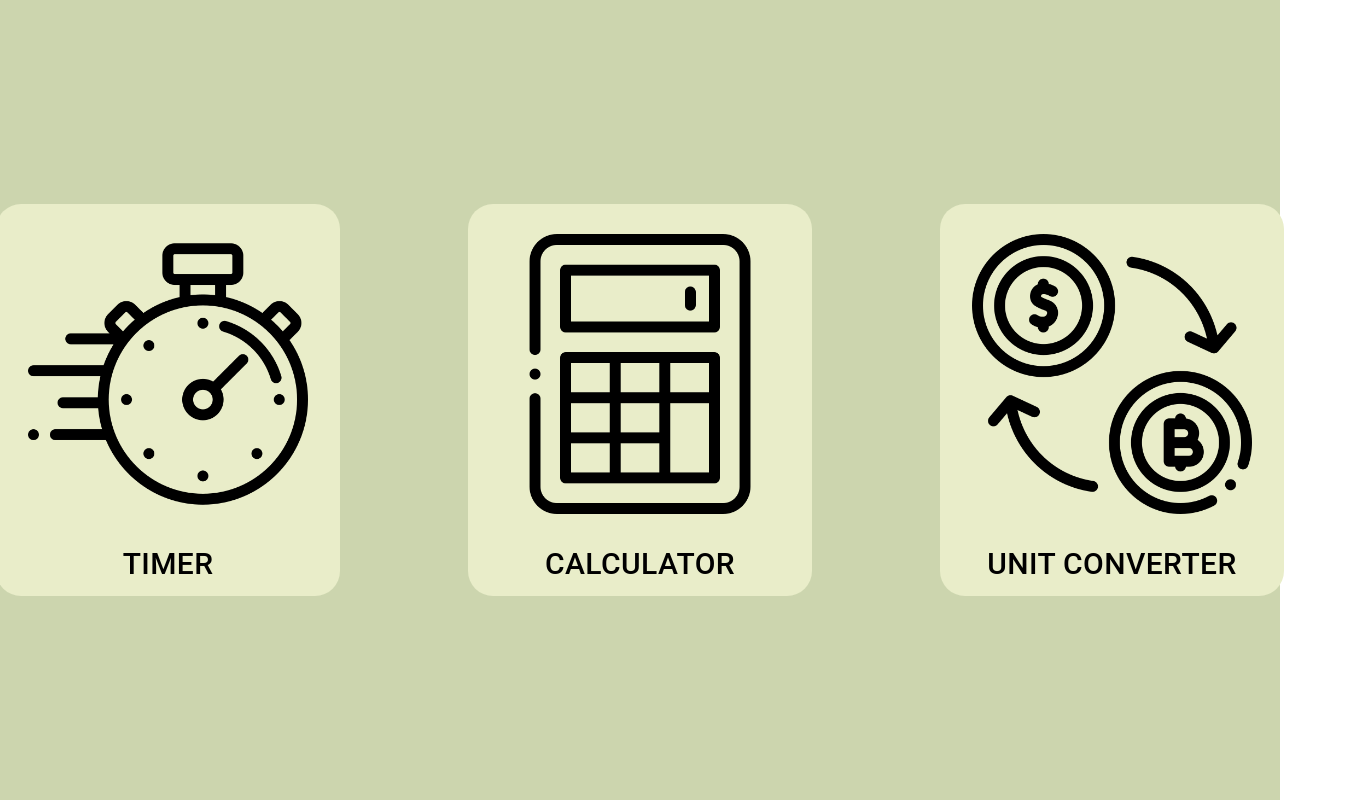
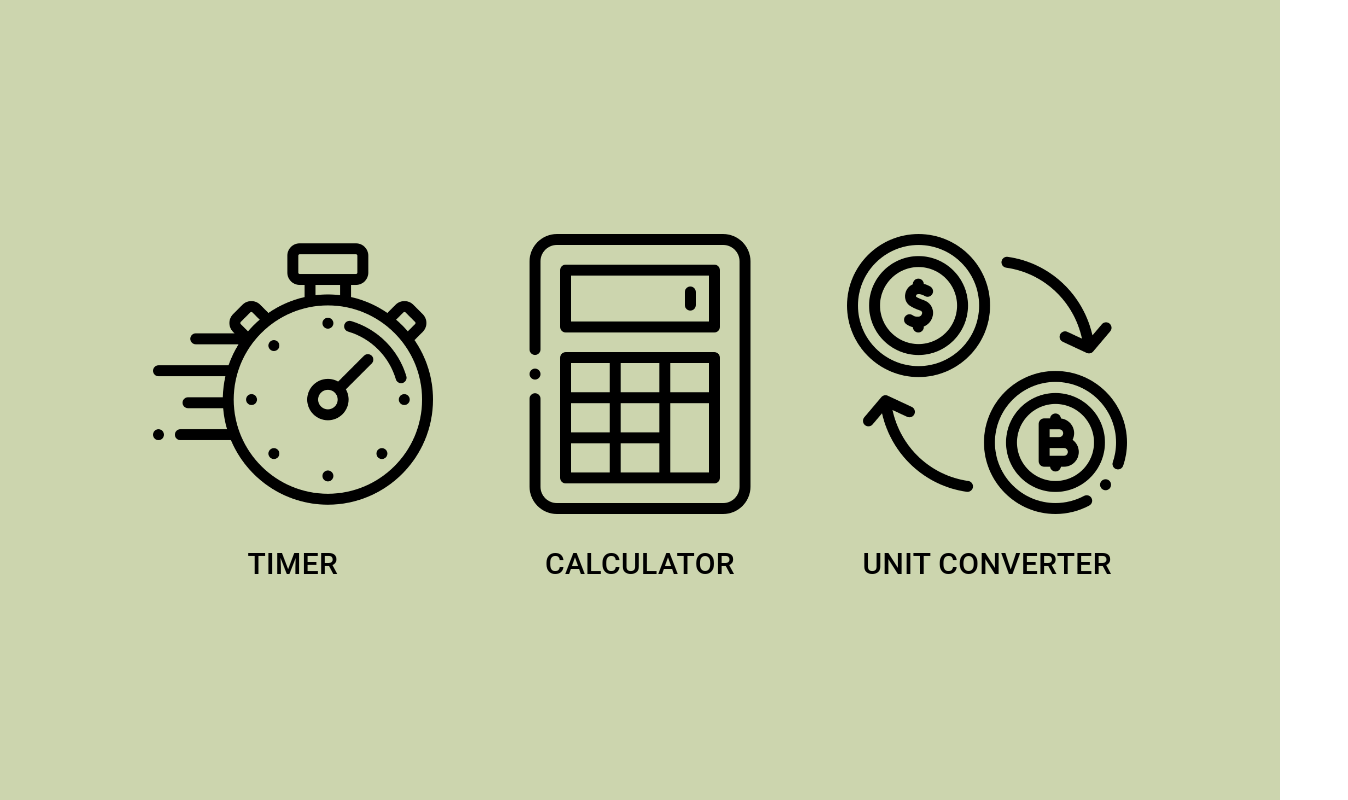
Before and after one commit to JanoKasu/webtools, a React (Create React App) app: page / in a window 1280 px wide. Shown: the whole page, 1348 px wide, since content can reach past the window. Built offline with nearby package versions, Linux system fonts and the light colour scheme.

Commit message:
Getting CSS running (mostly)

```diff
--- a/src/components/Accessory.js
+++ b/src/components/Accessory.js
@@ -1,4 +1,4 @@
-import '../styles/Accessory.css';
+import '../styles/Accessory.css'
 import React from 'react';
 import { useNavigate } from 'react-router-dom';
 import { Box, Button } from '@mui/material';
@@ -7,8 +7,8 @@ export default function Accessory(props) {
   const navigate = useNavigate();
 
   return (
-    <Button onClick={() => navigate(props.link)} style={{ backgroundColor: '#E9EDC9', borderRadius: '25px', display: 'flex', flexDirection: 'column', margin: '5vh 5vw' }}>
-      <img src={props.img} alt='Error Loading' style={{ height: '35vh', padding: '3vh' }} />
+    <Button color='#D4A373' onClick={() => navigate(props.link)} >
+      <img draggable={false} src={props.img} alt='Error Loading' />
       <Box style={{ fontSize: '30px', color: 'black' }}>
         {props.title}
       </Box>
--- a/src/pages/App.js
+++ b/src/pages/App.js
@@ -1,4 +1,3 @@
-import '../styles/App.css';
 import { BrowserRouter as Router, Routes, Route } from 'react-router-dom';
 import Home from './Home';
 import Timer from './Timer';
--- a/src/pages/Home.js
+++ b/src/pages/Home.js
@@ -1,3 +1,4 @@
+import '../styles/Home.css'
 import Accessory from '../components/Accessory.js';
 import Box from '@mui/material/Box';
 
--- a/src/pages/Timer.js
+++ b/src/pages/Timer.js
@@ -1,5 +1,15 @@
+import '../styles/Timer.css';
+import { Box, Button } from "@mui/material";
+
 export default function Timer() {
-	return (
-    <div>Hello Timer</div>
+  return (
+    <div>
+      <header className="header">
+        <Box style={{ height: '15vh', width: '15vw', flexDirection: 'column' }}>
+          <Box>Label</Box>
+          <Button color='#D4A373'>Start Timer</Button>
+        </Box>
+      </header>
+    </div>
   );
 }
--- a/src/styles/Accessory.css
+++ b/src/styles/Accessory.css
@@ -1,7 +1,17 @@
 Button {
-	background-color: '#FEFAE0';
-	margin: '5vw';
-	border-radius: '20px';
-	padding: '20px';
-	color: '#D4A373';
+	background-color: #FEFAE0;
+	margin: 5vw;
+	border-radius: 20px;
+	padding: 20px;
+	color: #D4A373;
+	background-color: #E9EDC9;
+	border-radius: 25px;
+	display: flex;
+	flex-direction: column;
+	margin: 5vh 5vw;
 }
+
+img {
+	height: 35vh;
+	padding: 3vh 2vw;
+}
--- a/src/styles/App.css
+++ /dev/null
@@ -1,14 +0,0 @@
-.App {
-  text-align: center;
-}
-
-.App-header {
-  background-color: #CCD5AE;
-  min-height: 100vh;
-  display: flex;
-  flex-direction: column;
-  align-items: center;
-  justify-content: center;
-  font-size: calc(10px + 2vmin);
-  color: white;
-}
--- /dev/null
+++ b/src/styles/Home.css
@@ -0,0 +1,14 @@
+.App {
+	text-align: center;
+}
+
+.App-header {
+	background-color: #CCD5AE;
+	min-height: 100vh;
+	display: flex;
+	flex-direction: column;
+	align-items: center;
+	justify-content: center;
+	font-size: calc(10px + 2vmin);
+	color: white;
+}
--- /dev/null
+++ b/src/styles/Timer.css
@@ -0,0 +1,16 @@
+.header {
+	background-color: #CCD5AE;
+	min-height: 100vh;
+	display: flex;
+	justify-content: center;
+	align-items: center;
+	text-align: center;
+}
+
+Button {
+	background-color: #FEFAE0;
+	margin: 5vw;
+	border-radius: 20px;
+	padding: 20px;
+	color: #D4A373;
+}
```
Also changed, not shown: src/index.css (line endings or trailing spaces).
